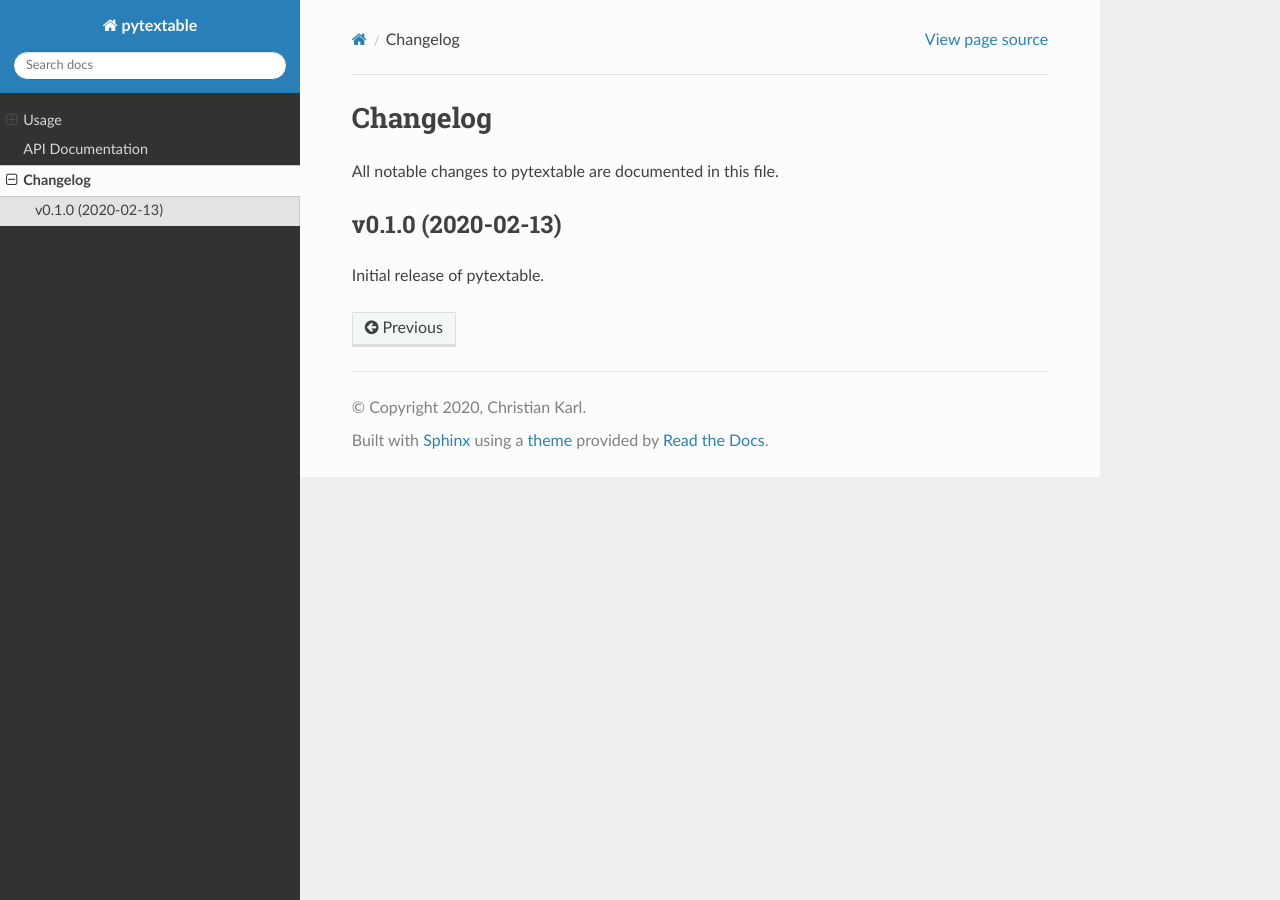
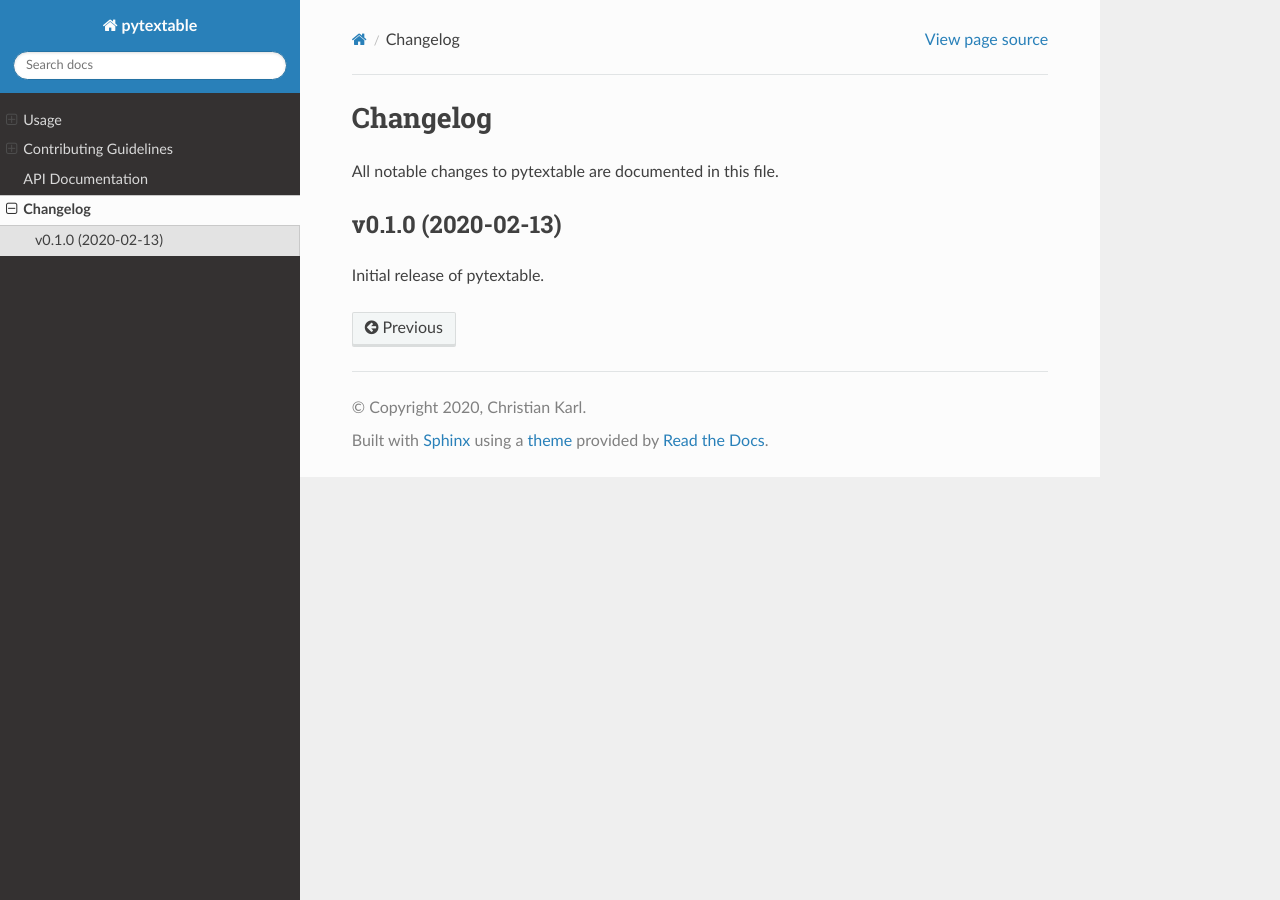
Before and after one commit to karlch/pytextable, a Sphinx documentation site: the page built from docs/changelog.rst, in a window 1280 px wide. Built offline with Sphinx 7.4.7 and the Read the Docs theme 2.0.0, drawn with Linux system fonts in a browser that asks for light colours.

Commit message:
Add contributing guidelines

```diff
--- /dev/null
+++ b/docs/contributing.rst
@@ -0,0 +1,3 @@
+.. _contributing:
+
+.. include:: ../.github/CONTRIBUTING.rst
--- a/docs/index.rst
+++ b/docs/index.rst
@@ -29,6 +29,7 @@ Contents
 .. toctree::
 
     usage
+    contributing
     api
     changelog
 
```
Also changed, not shown: .github/CONTRIBUTING.rst (added).
